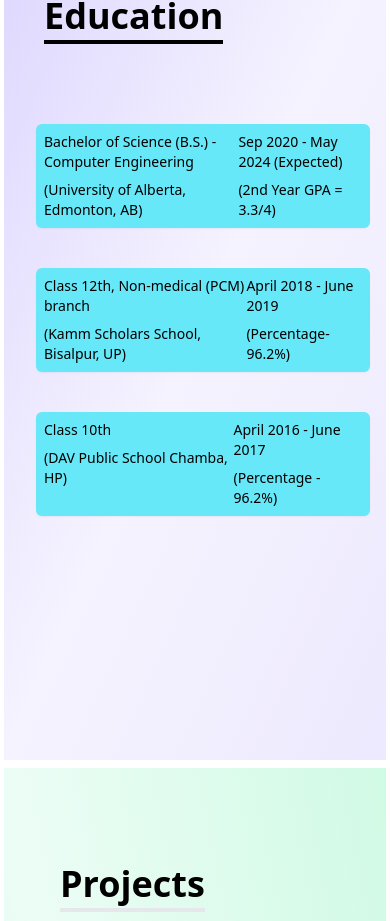
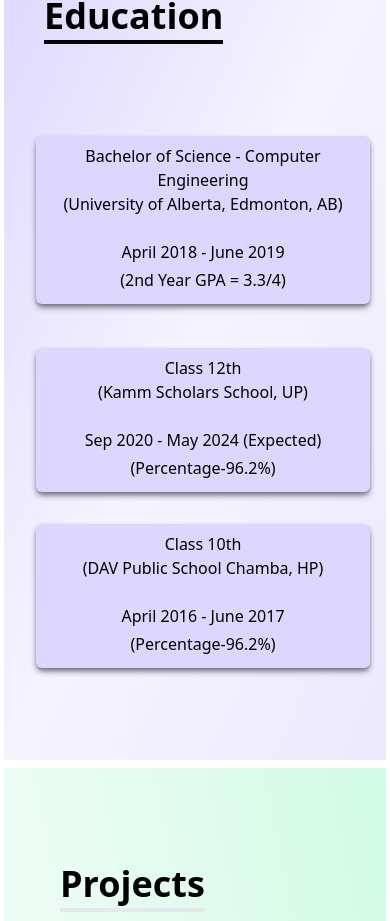
Before and after one commit to Aryan-Rusia-2/Portfolio-Aryan, a React (Create React App) app: page / in a window 390 px wide. Shown: the part 1796-2717 px from the top of the page. Built offline with nearby package versions, Linux system fonts and the light colour scheme.

Commit message:
first commit

```diff
--- a/src/components/Education.jsx
+++ b/src/components/Education.jsx
@@ -12,7 +12,7 @@
             </div>
 
 
-            <div className='space-y-10 md:mb-24'>
+            <div className='space-y-10 hidden md:flex flex-col md:mb-24'>
 
                 <div className='flex p-2 text-sm ml-8 mr-4 px-2 md:mx-24 md:px-6 py-2 bg-cyan-300 hover:bg-cyan-400 dark:bg-gray-600 dark:hover:bg-gray-500 hover:scale-105 shadow-sm  dark:shadow-slate-600 duration-300 rounded-md md:p-6 dark:text-white'>
 
@@ -63,7 +63,7 @@
 
                     <div className='flex flex-col ml-auto space-y-2'>
                         <div>
-                           April 2018 - June 2019
+                            April 2018 - June 2019
                         </div>
                         <div className='font-thin md:mx-4'>
                             (Percentage-96.2%)
@@ -95,7 +95,7 @@
 
                     <div className='flex flex-col ml-auto space-y-2'>
                         <div>
-                        April 2016 - June 2017
+                            April 2016 - June 2017
                         </div>
                         <div className='font-thin md:mx-4'>
                             (Percentage - 96.2%)
@@ -108,6 +108,62 @@
 
             </div>
 
+            <div className='md:hidden flex flex-col space-y-8 dark:text-white'>
+
+                <div className=' bg-violet-200 dark:bg-gray-600 shadow-md shadow-zinc-500 m-3 rounded-md ml-8 mr-4 text-center p-2'>
+                    <div>
+                        Bachelor of Science - Computer Engineering
+                    </div>
+                    <div className='text-center'>
+                        (University of Alberta, Edmonton, AB)
+
+                    </div>
+                    <div className='pt-6 text-center'>
+                        April 2018 - June 2019
+                    </div>
+
+                    <div className='p-1 text-center '>
+                        (2nd Year GPA = 3.3/4)
+                    </div>
+                </div>
+
+                <div className='bg-violet-200 dark:bg-gray-600 m-3 shadow-md shadow-zinc-500 rounded-md ml-8 mr-4 text-center p-2'>
+                    <div>
+                        Class 12th
+                    </div>
+                    <div className='text-center'>
+                        (Kamm Scholars School, UP)
+
+                    </div>
+                    <div className='pt-6 text-center'>
+                        Sep 2020 - May 2024 (Expected)
+                    </div>
+
+                    <div className='p-1 text-center '>
+                        (Percentage-96.2%)
+                    </div>
+                </div>
+
+                <div className='bg-violet-200 dark:bg-gray-600 m-3 shadow-md shadow-zinc-500 rounded-md ml-8 mr-4 p-2 text-center'>
+                    <div>
+                        Class 10th
+                    </div>
+                    <div className='text-center'>
+                        (DAV Public School Chamba, HP)
+
+                    </div>
+                    <div className='pt-6 text-center'>
+                        April 2016 - June 2017
+                    </div>
+
+                    <div className='p-1 text-center '>
+                        (Percentage-96.2%)
+                    </div>
+                </div>
+
+
+            </div>
+
 
 
         </div>
```
Also changed, not shown: 1 other file (tests, documents, lock files or other folders).
